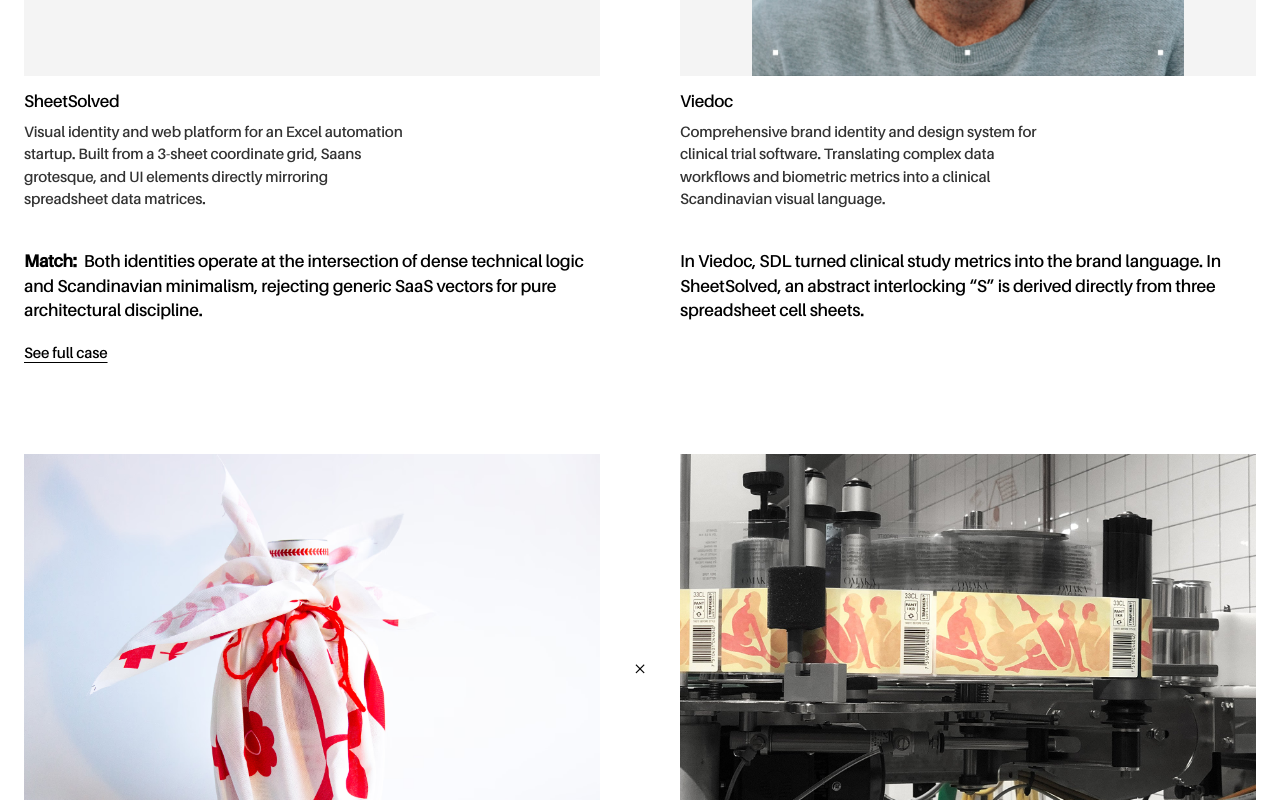
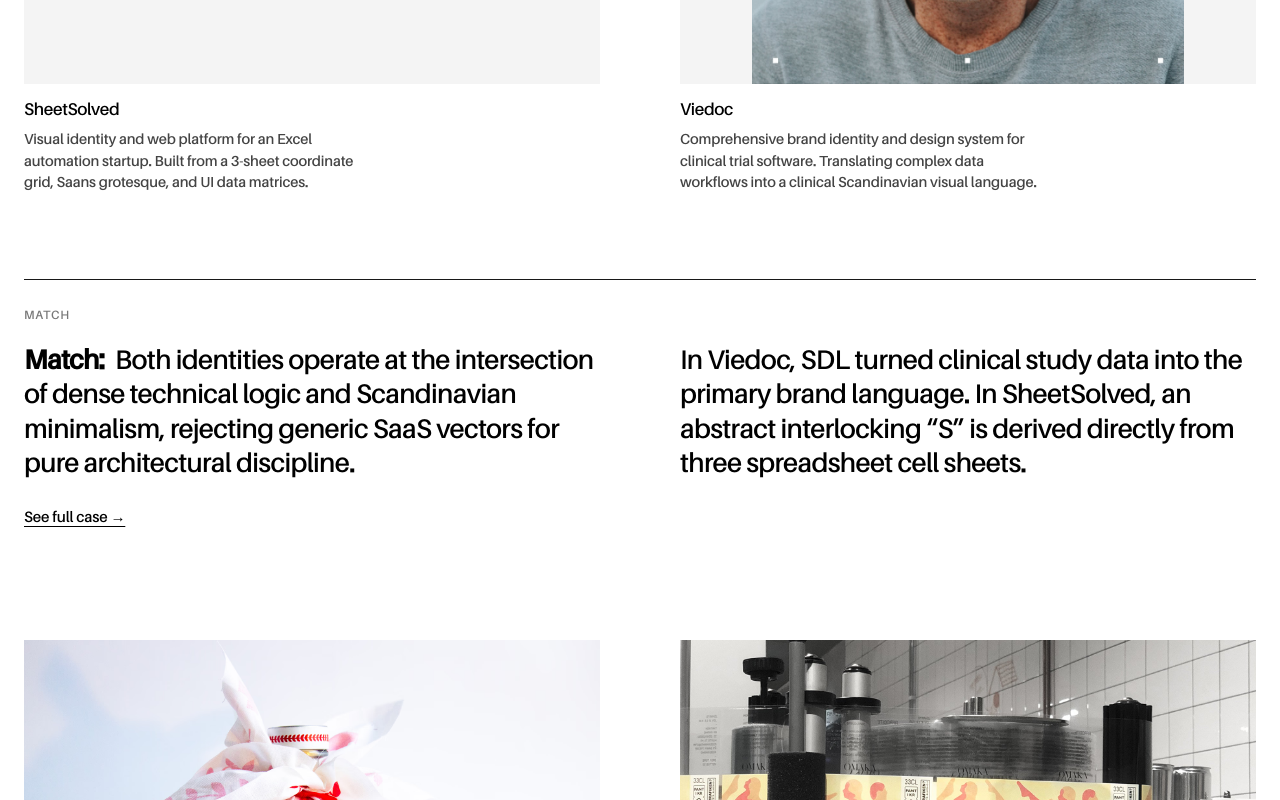
Before and after one commit to Ruvego409/portfolio, a Next.js app in the folder portfolio/: page /for/stockholm-design-lab in a window 1280 px wide. Shown: the part 620-1420 px from the top of the page. Built offline with nearby package versions, Linux system fonts and the light colour scheme.

Commit message:
Enhance Match section: separate with architectural line, enlarge text to 22-30px, and add staggered scroll entrance animations

```diff
--- a/portfolio/src/components/stockholm-design-lab/StockholmDesignLabPitchPage.module.css
+++ b/portfolio/src/components/stockholm-design-lab/StockholmDesignLabPitchPage.module.css
@@ -4,8 +4,9 @@
    - Font: Lab Grotesque
    - Palette: Pure #000000 on #ffffff
    - Static hero images with central × multiplier
-   - Narrower, punchy case descriptions
-   - 2-column balanced Match statement & See full case link
+   - Narrower, compact case descriptions (max-width: 360px)
+   - Distinct, large-scale, animated 2-column Match statement (22px-30px)
+   - Architectural divider line (1px solid #181818)
 ───────────────────────────────────────────────────────────── */
 
 .page {
@@ -24,7 +25,7 @@
   width: 100%;
   max-width: 100%;
   margin: 0;
-  padding: 32px 1.5rem 80px 1.5rem;
+  padding: 36px 1.5rem 88px 1.5rem;
 }
 
 /* ── Main Page Title ── */
@@ -37,7 +38,7 @@
   line-height: 1.14;
   letter-spacing: -0.03em;
   color: #000000;
-  margin: 0 0 52px 0;
+  margin: 0 0 56px 0;
 }
 
 .pageSubtitle {
@@ -57,7 +58,7 @@
 }
 
 .caseSection {
-  margin-bottom: 88px;
+  margin-bottom: 110px;
   width: 100%;
 }
 
@@ -152,29 +153,45 @@
   margin: 0;
 }
 
-/* Narrowed measure for optimal editorial reading comfort */
+/* Narrowed measure for clear distinction from the large synthesis below */
 .projectDesc {
-  font-size: 15px;
+  font-size: 14.5px;
   line-height: 1.48;
   letter-spacing: -0.01em;
-  color: #333333;
+  color: #444444;
   margin: 0;
-  max-width: 380px;
+  max-width: 360px;
 }
 
-/* ── Row 3: 2-Column Match Block (Aligned with layout) ── */
+/* ── Row 3: Distinct Animated 2-Column Match Block with Architecture Line ── */
 .matchBlock {
   grid-column: 1 / -1;
   grid-row: 3;
-  margin-top: 24px;
+  margin-top: clamp(48px, 5.5vw, 68px);
+  padding-top: 28px;
+  border-top: 1px solid #181818;
   width: 100%;
+}
+
+.matchHeader {
+  display: flex;
+  align-items: center;
+  margin-bottom: 20px;
+}
+
+.matchTag {
+  font-family: var(--font-lab-grotesque-mono), 'LabGrotesque-mono', monospace;
+  font-size: 12px;
+  text-transform: uppercase;
+  letter-spacing: 0.06em;
+  color: #777777;
 }
 
 .matchGrid {
   display: grid;
   grid-template-columns: 1fr 1fr;
-  column-gap: 80px; /* 24px + 32px + 24px: perfectly mirrors the two project columns above */
-  row-gap: 16px;
+  column-gap: 80px; /* 24px + 32px + 24px: aligns with columns above */
+  row-gap: 20px;
   width: 100%;
   align-items: start;
 }
@@ -184,10 +201,11 @@
   flex-direction: column;
 }
 
-.matchText {
-  font-size: clamp(16px, 1.35vw, 19px);
-  line-height: 1.42;
-  letter-spacing: -0.015em;
+/* Prominent, large-scale editorial text */
+.matchTextLarge {
+  font-size: clamp(21px, 2.1vw, 29px);
+  line-height: 1.28;
+  letter-spacing: -0.025em;
   color: #000000;
   margin: 0;
   font-weight: 400;
@@ -195,11 +213,11 @@
 
 .matchPrefix {
   font-weight: 600;
-  margin-right: 4px;
+  margin-right: 6px;
 }
 
 .linkWrap {
-  margin-top: 18px;
+  margin-top: 24px;
 }
 
 .seeFullCase {
@@ -284,16 +302,26 @@
   .matchBlock {
     grid-column: 1;
     grid-row: 6;
-    margin-top: 14px;
+    margin-top: 32px;
+    padding-top: 20px;
+  }
+
+  .matchHeader {
+    margin-bottom: 14px;
   }
 
   .matchGrid {
     grid-template-columns: 1fr;
     column-gap: 0;
-    row-gap: 12px;
+    row-gap: 16px;
+  }
+
+  .matchTextLarge {
+    font-size: 20px;
+    line-height: 1.32;
   }
 
   .caseSection {
-    margin-bottom: 60px;
+    margin-bottom: 68px;
   }
 }
--- a/portfolio/src/components/stockholm-design-lab/StockholmDesignLabPitchPage.tsx
+++ b/portfolio/src/components/stockholm-design-lab/StockholmDesignLabPitchPage.tsx
@@ -2,6 +2,8 @@
 
 import Image from 'next/image'
 import Link from 'next/link'
+import { motion, useReducedMotion } from 'framer-motion'
+import { EASE_OUT_EXPO } from '@/lib/motion'
 import styles from './StockholmDesignLabPitchPage.module.css'
 
 interface ProjectItem {
@@ -27,14 +29,14 @@ const COMPARISONS: CaseComparison[] = [
     myProject: {
       title: 'SheetSolved',
       slug: 'sheetsolved',
-      desc: 'Visual identity and web platform for an Excel automation startup. Built from a 3-sheet coordinate grid, Saans grotesque, and UI elements directly mirroring spreadsheet data matrices.',
+      desc: 'Visual identity and web platform for an Excel automation startup. Built from a 3-sheet coordinate grid, Saans grotesque, and UI data matrices.',
       img: '/media/ktl5UH5AFDMm4JWqXWHLbyPbvg.png',
       alt: 'SheetSolved responsive web interface and landing page design',
       fit: 'contain',
     },
     theirProject: {
       title: 'Viedoc',
-      desc: 'Comprehensive brand identity and design system for clinical trial software. Translating complex data workflows and biometric metrics into a clinical Scandinavian visual language.',
+      desc: 'Comprehensive brand identity and design system for clinical trial software. Translating complex data workflows into a clinical Scandinavian visual language.',
       img: '/media/sdl/sdl-viedoc-ui.png',
       alt: 'Viedoc clinical data software platform visual identity system by Stockholm Design Lab',
       fit: 'contain',
@@ -42,7 +44,7 @@ const COMPARISONS: CaseComparison[] = [
     matchCol1:
       'Both identities operate at the intersection of dense technical logic and Scandinavian minimalism, rejecting generic SaaS vectors for pure architectural discipline.',
     matchCol2:
-      'In Viedoc, SDL turned clinical study metrics into the brand language. In SheetSolved, an abstract interlocking “S” is derived directly from three spreadsheet cell sheets.',
+      'In Viedoc, SDL turned clinical study data into the primary brand language. In SheetSolved, an abstract interlocking “S” is derived directly from three spreadsheet cell sheets.',
   },
   {
     id: 'lasowiak-omaka',
@@ -62,7 +64,7 @@ const COMPARISONS: CaseComparison[] = [
       fit: 'cover',
     },
     matchCol1:
-      'Both projects strip beverage packaging of nostalgic clichés, framing liquid craft through disciplined modular typography and tangible material honesty.',
+      'Both projects strip beverage packaging of nostalgic folklore clichés, framing liquid craft through disciplined modular typography and tangible material honesty.',
     matchCol2:
       'Omaka organizes unpredictable craft beers into structured label fields. Lasowiak replaces decorative folk motifs with an apothecary cross grid and raw physical linen.',
   },
@@ -90,7 +92,32 @@ const COMPARISONS: CaseComparison[] = [
   },
 ]
 
+const matchContainerVariants = {
+  hidden: { opacity: 0 },
+  visible: {
+    opacity: 1,
+    transition: {
+      staggerChildren: 0.12,
+      delayChildren: 0.04,
+    },
+  },
+}
+
+const matchColVariants = {
+  hidden: { opacity: 0, y: 24 },
+  visible: {
+    opacity: 1,
+    y: 0,
+    transition: {
+      duration: 0.65,
+      ease: EASE_OUT_EXPO,
+    },
+  },
+}
+
 export function StockholmDesignLabPitchPage() {
+  const reduced = useReducedMotion()
+
   return (
     <div data-sdl-page className={styles.page}>
       <div className={styles.inner}>
@@ -154,29 +181,40 @@ export function StockholmDesignLabPitchPage() {
                   <p className={styles.projectDesc}>{comp.theirProject.desc}</p>
                 </div>
 
-                {/* 6. Match Block (2 Columns) */}
-                <div className={styles.matchBlock}>
+                {/* 6. Match Block (Large Animated 2-Column Block with Top Divider) */}
+                <motion.div
+                  className={styles.matchBlock}
+                  initial={reduced ? 'visible' : 'hidden'}
+                  whileInView="visible"
+                  viewport={{ once: true, amount: 0.18 }}
+                  variants={matchContainerVariants}
+                >
+                  <div className={styles.matchHeader}>
+                    <span className={styles.matchTag}>Match</span>
+                  </div>
+
                   <div className={styles.matchGrid}>
-                    <div className={styles.matchCol}>
-                      <p className={styles.matchText}>
+                    <motion.div className={styles.matchCol} variants={matchColVariants}>
+                      <p className={styles.matchTextLarge}>
                         <strong className={styles.matchPrefix}>Match:</strong> {comp.matchCol1}
                       </p>
-                    </div>
-                    <div className={styles.matchCol}>
-                      <p className={styles.matchText}>
+                    </motion.div>
+
+                    <motion.div className={styles.matchCol} variants={matchColVariants}>
+                      <p className={styles.matchTextLarge}>
                         {comp.matchCol2}
                       </p>
-                    </div>
+                    </motion.div>
                   </div>
 
                   {comp.myProject.slug && (
-                    <div className={styles.linkWrap}>
+                    <motion.div className={styles.linkWrap} variants={matchColVariants}>
                       <Link href={`/${comp.myProject.slug}`} className={styles.seeFullCase}>
-                        See full case
+                        See full case &rarr;
                       </Link>
-                    </div>
+                    </motion.div>
                   )}
-                </div>
+                </motion.div>
               </div>
             </article>
           ))}
```
